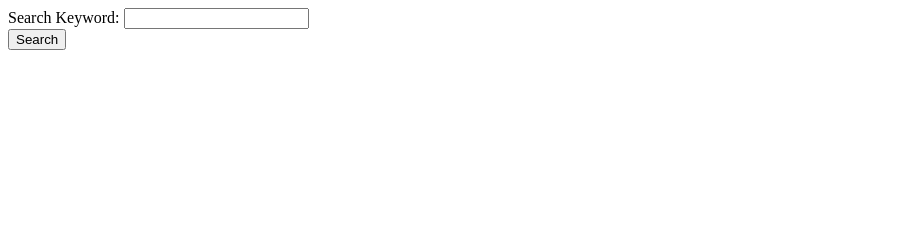
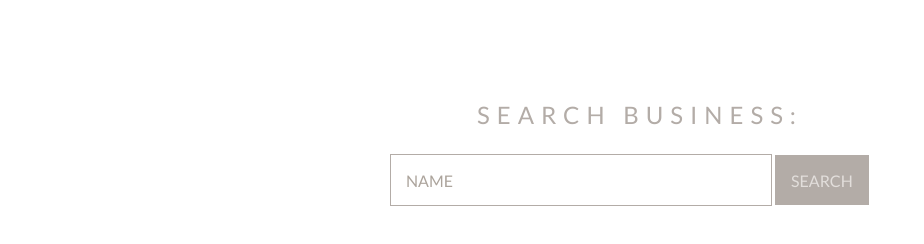
Before and after one commit to MikeS74/FrontOfHouse, a plain HTML site: page index.html in a window 1280 px wide. Shown: the whole page, without its empty margins (0-924 px from the left). Drawn offline with nearby package versions, Linux system fonts and the light colour scheme.

Commit message:
search bar styling

```diff
--- /dev/null
+++ b/assets/minimal-form.css
@@ -0,0 +1,80 @@
+@import url(https://fonts.googleapis.com/css?family=Lato:100,300,400);
+
+body {
+  font-family: 'Lato', sans-serif;
+  background: #ffffff;
+  color: #b3aca7;
+}
+
+header {
+  position: relative;
+  margin: 100px 0 25px 0;
+  font-size: 1.5em;
+  text-align: center;
+  letter-spacing: 7px;
+}
+
+#form {
+  position: relative;
+  width: 500px;
+  margin: 50px auto 100px auto;
+}
+
+
+.input-bar::placeholder, textarea::placeholder {
+  color: #aca49c;
+  font-size: 1em;
+}
+
+.input-bar:hover::placeholder, textarea:hover::placeholder {
+  color: #e2dedb;
+  font-size: 1em;
+}
+
+.input-bar {
+  font-family: 'Lato', sans-serif;
+  font-size: 1em;
+  width: 350px;
+  height: 50px;
+  padding: 0px 15px 0px 15px;
+
+  background: transparent;
+  outline: none;
+  color: #726659;
+
+  border: solid 1px #b3aca7;
+
+  transition: all 0.3s ease-in-out;
+  -webkit-transition: all 0.3s ease-in-out;
+  -moz-transition: all 0.3s ease-in-out;
+  -ms-transition: all 0.3s ease-in-out;
+}
+
+.input-bar:hover {
+  background: #b3aca7;
+  color: #e2dedb;
+}
+
+.input-search {
+  font-family: 'Lato', sans-serif;
+  font-size: 1em;
+  width: auto;
+  height: 50px;
+  padding: 0px 15px 0px 15px;
+
+  background: #b3aca7;
+  outline: none;
+  color: #e2dedb;
+
+  border: solid 1px #b3aca7;
+
+  transition: all 0.3s ease-in-out;
+  -webkit-transition: all 0.3s ease-in-out;
+  -moz-transition: all 0.3s ease-in-out;
+  -ms-transition: all 0.3s ease-in-out;
+}
+
+.input-search:hover {
+  background: #e2dedb;
+  color: #aca49c;
+}
--- a/index.html
+++ b/index.html
@@ -1,8 +1,11 @@
 <!DOCTYPE html>
 <html>
+
 <head>
     <title>Front of House</title>
+    <link rel="stylesheet" href="./assets/minimal-form.css" />
 </head>
+
 <body>
     <!-- Upper left Bar of links (Write a review, Company) -->
 
@@ -14,13 +17,14 @@
 
     <!-- User input field -->
     <div class="form-group">
- <label for="search">Search Keyword:</label>
- <input type="text" class="form-control" id="user-input">
-</div>
+        <form id="form" class="topBefore">
+            <header>SEARCH BUSINESS:</header>
+            <input class="input-bar" id="user-input" type="text" placeholder="NAME">
 
             <!-- Search button -->
-<button type="submit" class="btn btn-default" id="run-search"><i class="fa fa-search"></i> Search</button>
-
+            <input class="input-search" id="run-search" type="submit" value="SEARCH">
+        </form>
+    </div>
 
     <!-- Links and credit -->
 
@@ -30,4 +34,5 @@
     <script src="homepage.js"></script>
 
 </body>
+
 </html>
```
Lines whose indentation alone changed are shown as unchanged.
